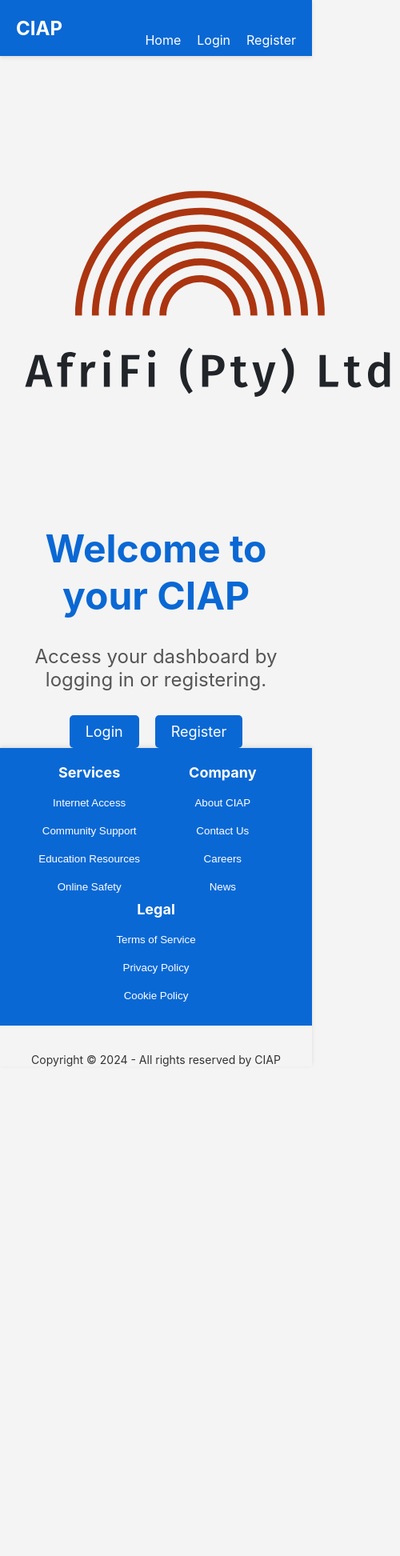
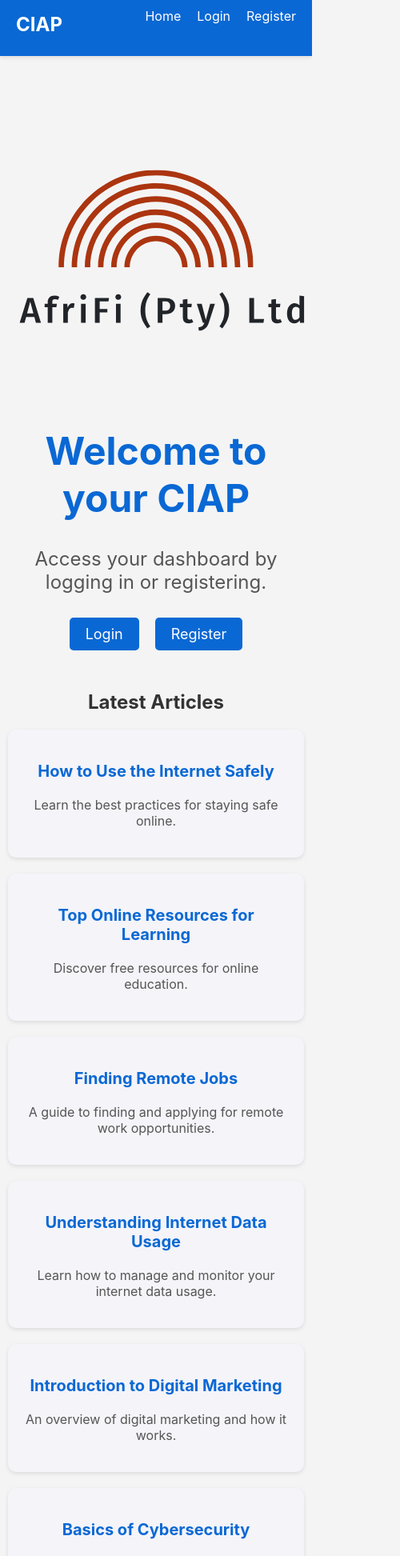
Before and after one commit to bvilane/CIAP, a React (Create React App) app in the folder ciap-frontend/: page / in a window 390 px wide. Shown: the top 1945 px of the page at 80% size, 500 px wide, since content can reach past the window. Before the commit the page ends 1347 px from the top, so only its background shows below. Built offline with nearby package versions, Linux system fonts and the light colour scheme.

Commit message:
Big app changes

```diff
--- a/ciap-frontend/src/App.js
+++ b/ciap-frontend/src/App.js
@@ -7,18 +7,19 @@ import AdminDashboard from './components/AdminDashboard/AdminDashboard';
 import LoginForm from './components/LoginForm/LoginForm';
 import RegisterForm from './components/RegisterForm/RegisterForm';
 import HomePage from './components/Home/HomePage';
-import './App.css';
+import './App.css'; // Global styles
 
 function App() {
   const token = localStorage.getItem('token');
   const isAdmin = localStorage.getItem('is_admin') === 'true';
 
+  // Function to determine redirection based on authentication and role
   const getRouteElement = (Component, adminRequired = false) => {
     if (!token) {
       return <Navigate replace to="/login" />;
     }
     if (adminRequired && !isAdmin) {
-      return <Navigate replace to="/" />;
+      return <Navigate replace to="/dashboard" />;
     }
     if (!adminRequired && isAdmin) {
       return <Navigate replace to="/admin-dashboard" />;
--- a/ciap-frontend/src/components/Header/Header.js
+++ b/ciap-frontend/src/components/Header/Header.js
@@ -1,11 +1,11 @@
 import React from 'react';
 import { Link, useNavigate } from 'react-router-dom';
-import './Header.css';
+import './Header.css'; // Ensure this path is correct
 
 const Header = () => {
     const navigate = useNavigate();
-    const isLoggedIn = localStorage.getItem('token');
-    const isAdmin = localStorage.getItem('is_admin') === 'true';
+    const isLoggedIn = localStorage.getItem('token'); // Check if user is logged in
+    const isAdmin = localStorage.getItem('is_admin') === 'true'; // Check if the user is admin
 
     const handleLogout = () => {
         localStorage.removeItem('token');
@@ -14,14 +14,14 @@ const Header = () => {
     };
 
     return (
-        <div className="header">
+        <div className="header"> {/* Use 'header' to match CSS */}
             <div className="logo">
-                <Link to="/" className="navbar-brand">CIAP</Link>
+                <Link to="/" className="navbar-brand">CIAP</Link> {/* Use 'navbar-brand' under 'logo' */}
             </div>
-            <nav className="navigation">
+            <nav className="navigation"> {/* Use 'navigation' for nav links */}
                 <Link to="/" className="nav-link">Home</Link>
+                {isLoggedIn && isAdmin && <Link to="/admin-dashboard" className="nav-link">Admin Dashboard</Link>}
                 {isLoggedIn && !isAdmin && <Link to="/dashboard" className="nav-link">Dashboard</Link>}
-                {isLoggedIn && isAdmin && <Link to="/admin-dashboard" className="nav-link">Admin Dashboard</Link>}
                 {isLoggedIn && <button className="nav-link" onClick={handleLogout}>Logout</button>}
                 {!isLoggedIn && <Link to="/login" className="nav-link">Login</Link>}
                 {!isLoggedIn && <Link to="/register" className="nav-link">Register</Link>}
--- a/ciap-frontend/src/components/Home/HomePage.css
+++ b/ciap-frontend/src/components/Home/HomePage.css
@@ -1,21 +1,31 @@
-/* HomePage.css */
 .homepage {
   text-align: center;
   margin-top: 50px;
 }
 
-.homepage-header h1 {
+.homepage-header {
+  margin-bottom: 30px;
+}
+
+.logo {
+  width: 80%; /* Adjust the size here to span the length of the heading */
+  max-width: 600px; /* Ensuring a maximum width for larger screens */
+  margin-bottom: 10px; /* Ensure margin is sufficient */
+}
+
+.homepage h1 {
   font-size: 48px;
   color: #0A68D4;
+  margin-top: 10px; /* Reduce the top margin to lessen space */
 }
 
-.homepage-header p {
+.homepage p {
   font-size: 24px;
   color: #555;
 }
 
 .navigation {
-  margin-top: 30px;
+  margin-bottom: 30px;
 }
 
 .nav-button {
@@ -33,3 +43,56 @@
 .nav-button:hover {
   background-color: #084a9d;
 }
+
+.articles-section {
+  margin-top: 50px;
+  margin-bottom: 50px; /* Add margin-bottom to keep it away from the footer */
+}
+
+.articles {
+  display: flex;
+  flex-wrap: wrap;
+  justify-content: center;
+  gap: 20px;
+}
+
+.article {
+  background-color: #f4f4f9;
+  padding: 20px;
+  border-radius: 10px;
+  box-shadow: 0 2px 5px rgba(0, 0, 0, 0.1);
+  width: calc(25% - 20px);
+  box-sizing: border-box;
+}
+
+.article h3 {
+  font-size: 20px;
+  color: #0A68D4;
+}
+
+.article p {
+  font-size: 16px;
+  color: #555;
+}
+
+.view-more-button {
+  margin-top: 30px;
+  display: inline-block;
+}
+
+@media (max-width: 768px) {
+  .logo {
+    width: 100%; /* Ensuring the logo fits smaller screens */
+    max-width: none;
+  }
+
+  .article {
+    width: calc(50% - 20px); /* Two articles per row on smaller screens */
+  }
+}
+
+@media (max-width: 480px) {
+  .article {
+    width: calc(100% - 20px); /* Single article per row on very small screens */
+  }
+}
--- a/ciap-frontend/src/components/Home/HomePage.js
+++ b/ciap-frontend/src/components/Home/HomePage.js
@@ -4,10 +4,21 @@ import './HomePage.css';
 import logo from '../../images/AfriFi Logo.svg';
 
 function HomePage() {
+  const articles = [
+    { title: 'How to Use the Internet Safely', link: '#', summary: 'Learn the best practices for staying safe online.' },
+    { title: 'Top Online Resources for Learning', link: '#', summary: 'Discover free resources for online education.' },
+    { title: 'Finding Remote Jobs', link: '#', summary: 'A guide to finding and applying for remote work opportunities.' },
+    { title: 'Understanding Internet Data Usage', link: '#', summary: 'Learn how to manage and monitor your internet data usage.' },
+    { title: 'Introduction to Digital Marketing', link: '#', summary: 'An overview of digital marketing and how it works.' },
+    { title: 'Basics of Cybersecurity', link: '#', summary: 'Understand the basics of cybersecurity and how to protect your information.' },
+    { title: 'Using Social Media Effectively', link: '#', summary: 'Tips and tricks for using social media platforms effectively.' },
+    { title: 'Online Education Platforms', link: '#', summary: 'Explore various platforms that offer online courses and certifications.' }
+  ];
+
   return (
     <div className="homepage">
       <header className="homepage-header">
-      <img src={logo} alt="AfriFi Logo" className="logo" />
+        <img src={logo} alt="AfriFi Logo" className="logo" />
         <h1>Welcome to your CIAP</h1>
         <p>Access your dashboard by logging in or registering.</p>
       </header>
@@ -15,6 +26,18 @@ function HomePage() {
         <Link to="/login" className="nav-button">Login</Link>
         <Link to="/register" className="nav-button">Register</Link>
       </div>
+      <div className="articles-section">
+        <h2>Latest Articles</h2>
+        <div className="articles">
+          {articles.map((article, index) => (
+            <div key={index} className="article">
+              <h3><a href={article.link}>{article.title}</a></h3>
+              <p>{article.summary}</p>
+            </div>
+          ))}
+        </div>
+        <Link to="/articles" className="nav-button view-more-button">View More</Link>
+      </div>
     </div>
   );
 }
--- a/ciap-frontend/src/components/LoginForm/LoginForm.js
+++ b/ciap-frontend/src/components/LoginForm/LoginForm.js
@@ -37,9 +37,9 @@ function LoginForm() {
     };
 
     return (
-        <div className="login-container">
+        <div>
             <h2>Login</h2>
-            {error && <p className="error-message">{error}</p>}
+            {error && <p>{error}</p>}
             {success && <p>{success}</p>}
             <form onSubmit={handleLogin}>
                 <label>
--- a/ciap-frontend/src/components/RegisterForm/RegisterForm.js
+++ b/ciap-frontend/src/components/RegisterForm/RegisterForm.js
@@ -1,6 +1,7 @@
 import React, { useState } from 'react';
 import axios from 'axios';
 import { useNavigate } from 'react-router-dom';
+import './RegisterForm.css';
 
 function RegisterForm() {
     const [formData, setFormData] = useState({
@@ -59,7 +60,7 @@ function RegisterForm() {
                 <div className="form-group">
                     <label>Password:</label>
                     <input type="password" name="password" value={formData.password} onChange={handleInputChange} />
-                    <small className="hint">Please note: Password must be at least 8 characters long and include an uppercase letter, a number, and a special character.</small>
+                    <small className="hint"><span style={{ color: 'red', textTransform: 'uppercase' }}>Please note:</span> Password must be at least 8 characters long and include an uppercase letter, a number, and a special character.</small>
                 </div>
                 <div className="form-group">
                     <label>Country:</label>
```
Also changed, not shown: 1 other file (tests, documents, lock files or other folders).
